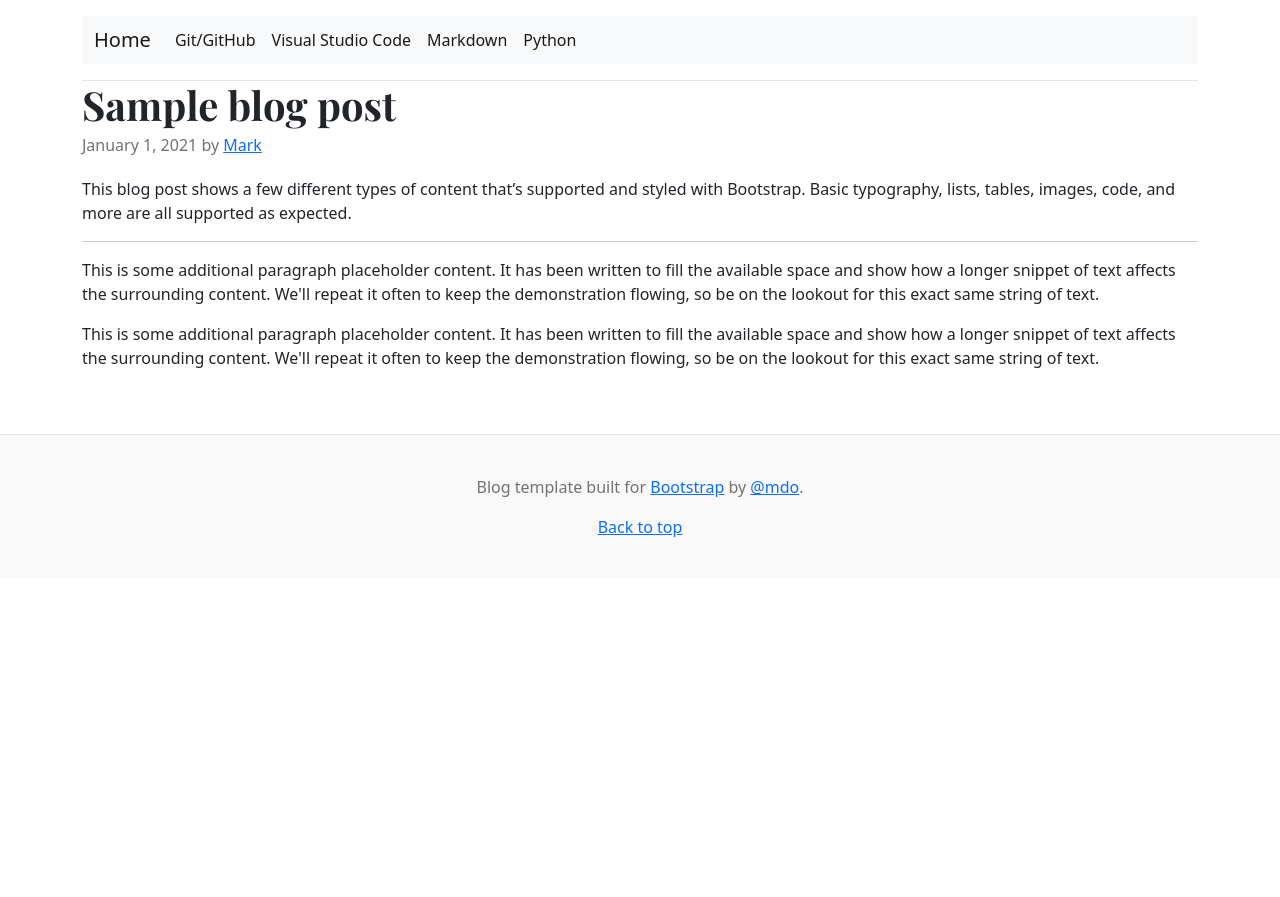
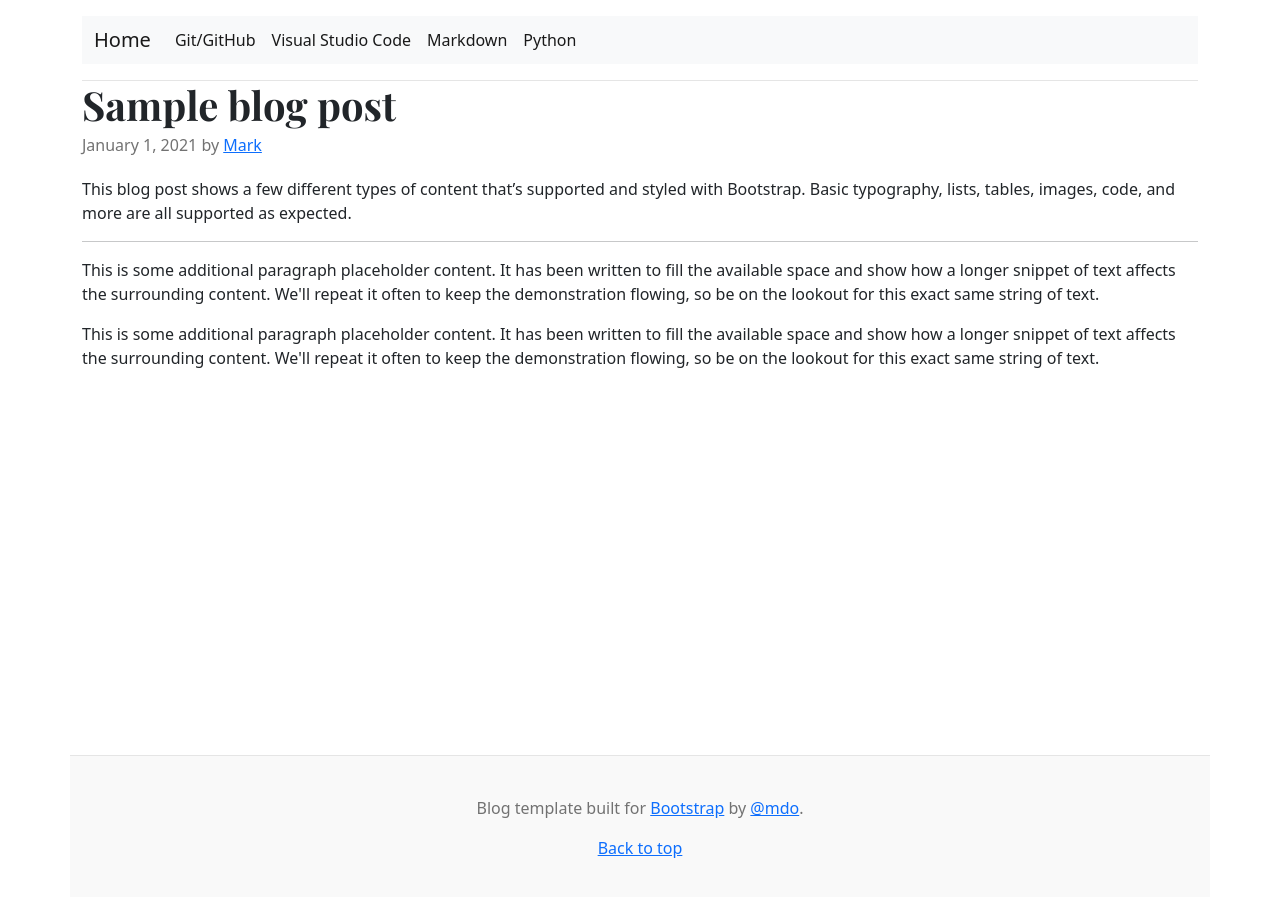
Before and after one commit to ConradoAlmeida/cheatsheets, a Jekyll site: the page built from index.html, in a window 1280 px wide. Shown: the top 897 px of the page. Built offline with Jekyll 4.4.1, drawn with Linux system fonts in a browser that asks for light colours.

Commit message:
Update default.html

```diff
--- a/_layouts/default.html
+++ b/_layouts/default.html
@@ -67,7 +67,7 @@
 
   </div>
 </main>
-<footer class="blog-footer">
+<footer class="blog-footer fixed-bottom container">
   <p>Blog template built for <a href="https://getbootstrap.com/">Bootstrap</a> by <a href="https://twitter.com/mdo">@mdo</a>.</p>
   <p>
     <a href="#">Back to top</a>
```
